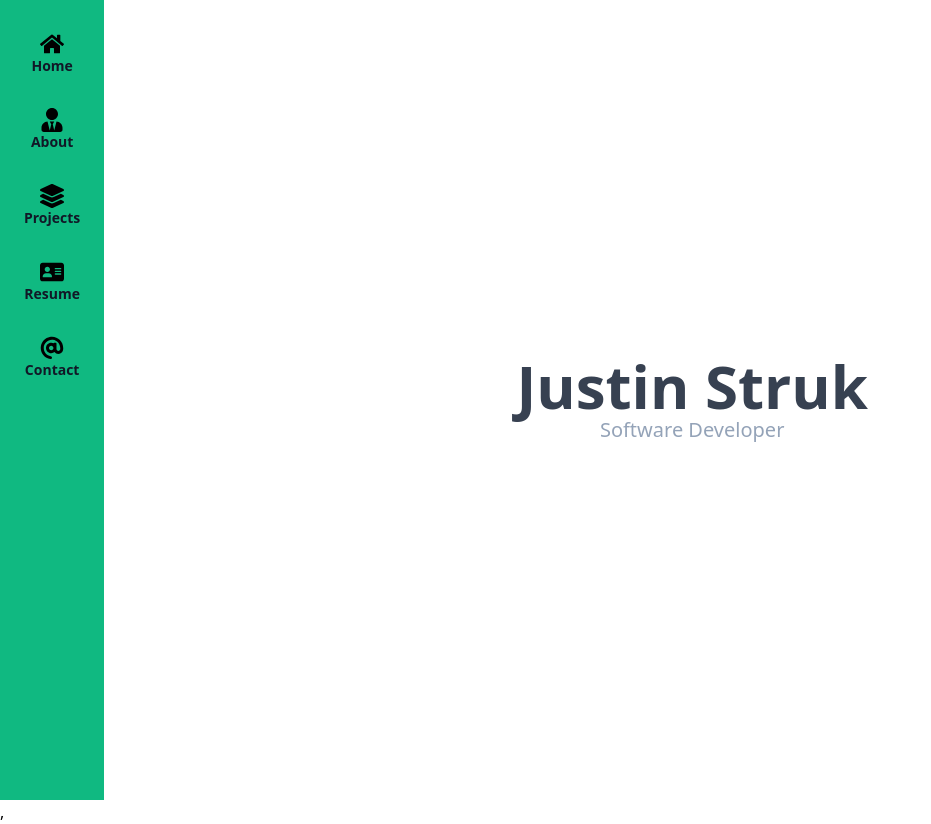
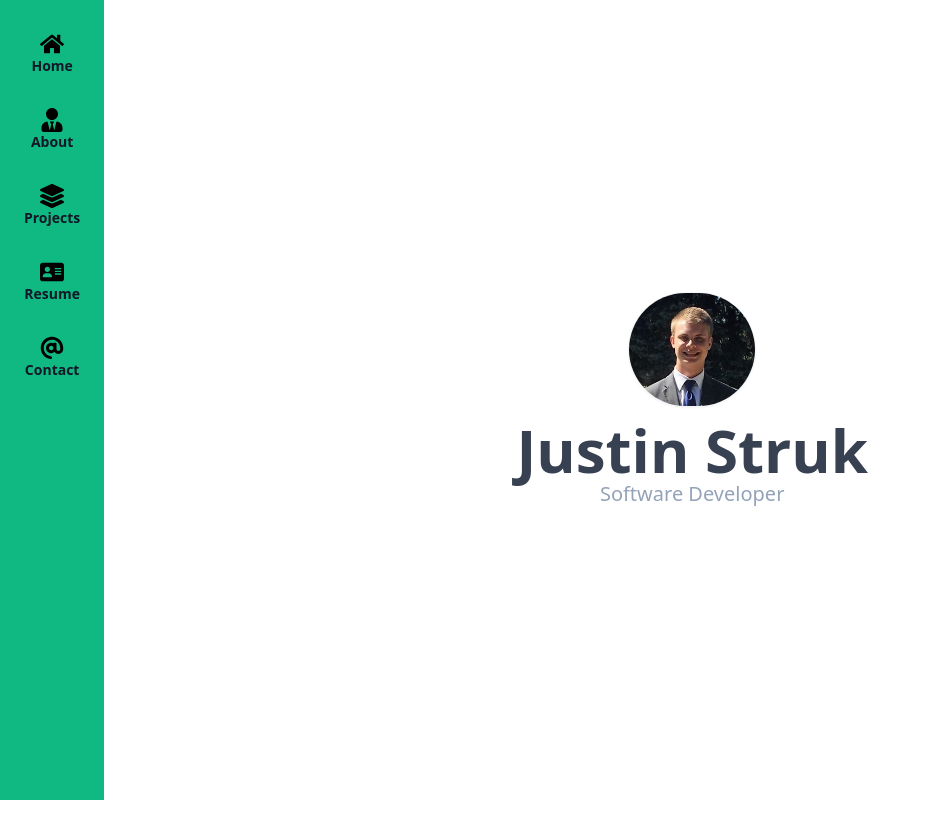
Before and after one commit to JStruk/portfolio-2022, a React (Create React App) app: page / in a window 1280 px wide. Shown: the whole page, without its empty margins (0-931 px from the left). After the commit the page ends 800 px from the top, so only its background shows below. Built offline with nearby package versions, Linux system fonts and the light colour scheme.

Commit message:
add hero image to home page

```diff
--- a/src/App.tsx
+++ b/src/App.tsx
@@ -1,4 +1,3 @@
-import React from 'react';
 import Home from './components/Home';
 import About from './components/About';
 import LeftNavBar from './components/LeftNavBar';
@@ -14,7 +13,7 @@ function App() {
         <Route path="about" element={<About />} />
       </Routes>
     </div>
-  );
+  )
 }
 
 export default App;
--- a/src/components/Home.tsx
+++ b/src/components/Home.tsx
@@ -1,14 +1,19 @@
 import React from 'react'
 import tw from "tailwind-styled-components"
+import avatar from '../assets/images/me.png'
 
 const HomeContainer = tw.div`flex-1 h-screen flex flex-col justify-center text-center items-center`
 
 const HeaderText = tw.span`text-6xl text-gray-700 font-bold`
 const SubheaderText = tw.span`text-xl text-slate-400`
+const HeroImage = tw.div`relative w-32 h-32`
 
 const Home = (): JSX.Element => {
     return (
         <HomeContainer>
+            <HeroImage>
+                <img className="rounded-full border border-gray-100 shadow-sm" src={avatar} alt="Justin Struk Avatar" />
+            </HeroImage>
             <HeaderText>Justin Struk</HeaderText>
             <SubheaderText>Software Developer</SubheaderText>
         </HomeContainer>
--- a/src/index.tsx
+++ b/src/index.tsx
@@ -9,10 +9,10 @@ ReactDOM.render(
   <React.StrictMode>
     <BrowserRouter>
       <App />
-    </BrowserRouter>,
+    </BrowserRouter>
   </React.StrictMode>,
   document.getElementById('root')
-);
+)
 
 // If you want to start measuring performance in your app, pass a function
 // to log results (for example: reportWebVitals(console.log))
```
Also changed, not shown: src/assets/images/me.png (added).
